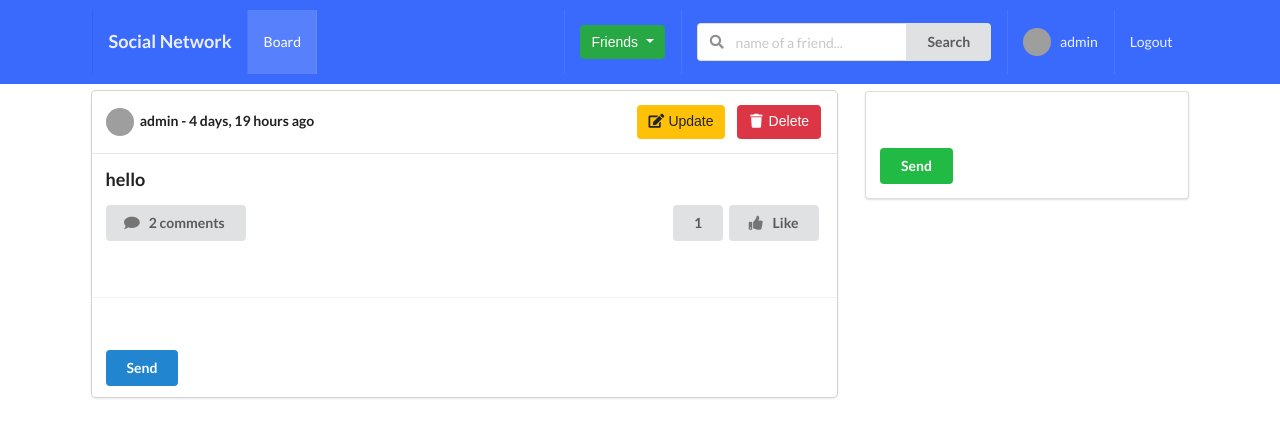
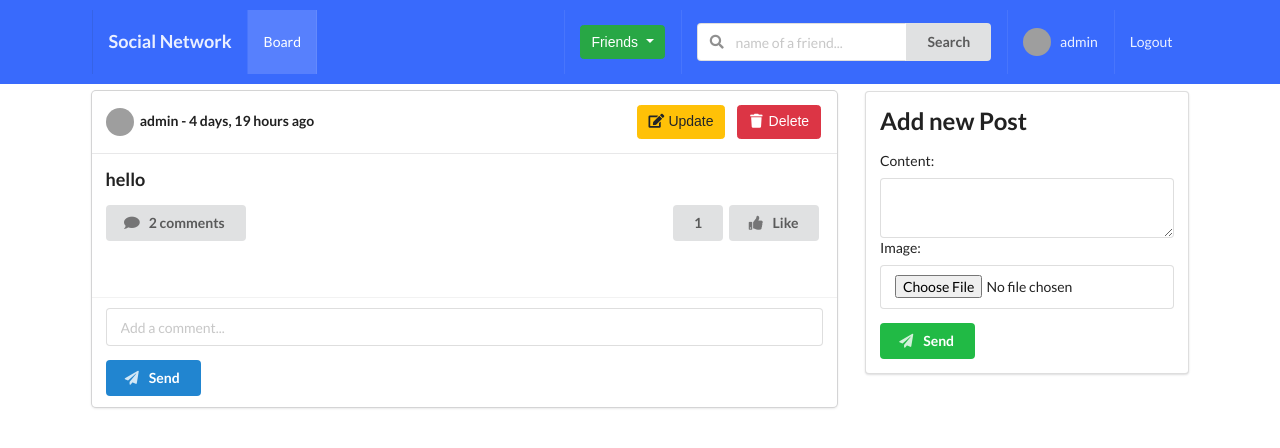
Before and after one commit to HossamSalaheldeen/Django_Social_Network, a Django app: page /posts/ in a window 1280 px wide. Shown: the top 448 px of the page. Run offline with Django 3.2, Linux system fonts and the light colour scheme; a user stored in the database is signed in; data comes from the database, SQL or seed files in the repository; both versions use the stored data as it was after the commit; some libraries are stand-ins or nearby versions; grey boxes are pictures that could not be loaded.

Commit message:
add post and comments on it

```diff
--- a/posts/templates/posts/main.html
+++ b/posts/templates/posts/main.html
@@ -80,7 +80,9 @@
                     {% csrf_token %}
                     <input type="hidden" name="post_id" value={{obj.id}}>
                     {{ c_form }}
-                    <button type="submit" name="submit_c_form" class="ui primary button mt-5 w-full">Send</button>
+                    <button type="submit" name="submit_c_form" class="ui primary button mt-3 w-full">
+                        <i class="thumbs send icon"></i> Send
+                    </button>
                 </form>
             </div>
         </div>
@@ -90,13 +92,16 @@
     </div>
     <div class="five wide column">
         <div class="ui segment">
+            <h2>Add new Post</h2>
             {% if post_added %}
             <div class="ui green message">Post added</div>
             {% endif %}
             <form action="" method="POST" class='ui form' enctype="multipart/form-data">
                 {% csrf_token %}
                 {{p_form}}
-                <button type='submit' name="submit_p_form" class="ui positive button w-full mt-5">Send</button>
+                <button type='submit' name="submit_p_form" class="ui positive button mt-3 w-full">
+                    <i class="thumbs send icon"></i> Send
+                </button>
             </form>
         </div>
     </div>
--- a/posts/views.py
+++ b/posts/views.py
@@ -16,9 +16,38 @@ def post_comment_create_and_list_view(request):
     qs = Post.objects.all()
     profile = Profile.objects.get(user=request.user)
 
+    # initials
+    p_form = PostModelForm()
+    c_form = CommentModelForm()
+    post_added = False
+
+    profile = Profile.objects.get(user=request.user)
+
+    if 'submit_p_form' in request.POST:
+        print(request.POST)
+        p_form = PostModelForm(request.POST, request.FILES)
+        if p_form.is_valid():
+            instance = p_form.save(commit=False)
+            instance.author = profile
+            instance.save()
+            p_form = PostModelForm()
+            post_added = True
+
+    if 'submit_c_form' in request.POST:
+        c_form = CommentModelForm(request.POST)
+        if c_form.is_valid():
+            instance = c_form.save(commit=False)
+            instance.user = profile
+            instance.post = Post.objects.get(id=request.POST.get('post_id'))
+            instance.save()
+            c_form = CommentModelForm()
+
     context = {
         'qs': qs,
         'profile': profile,
+        'p_form': p_form,
+        'c_form': c_form,
+        'post_added': post_added,
     }
 
     return render(request, 'posts/main.html', context)
```
Also changed, not shown: db.sqlite3.
